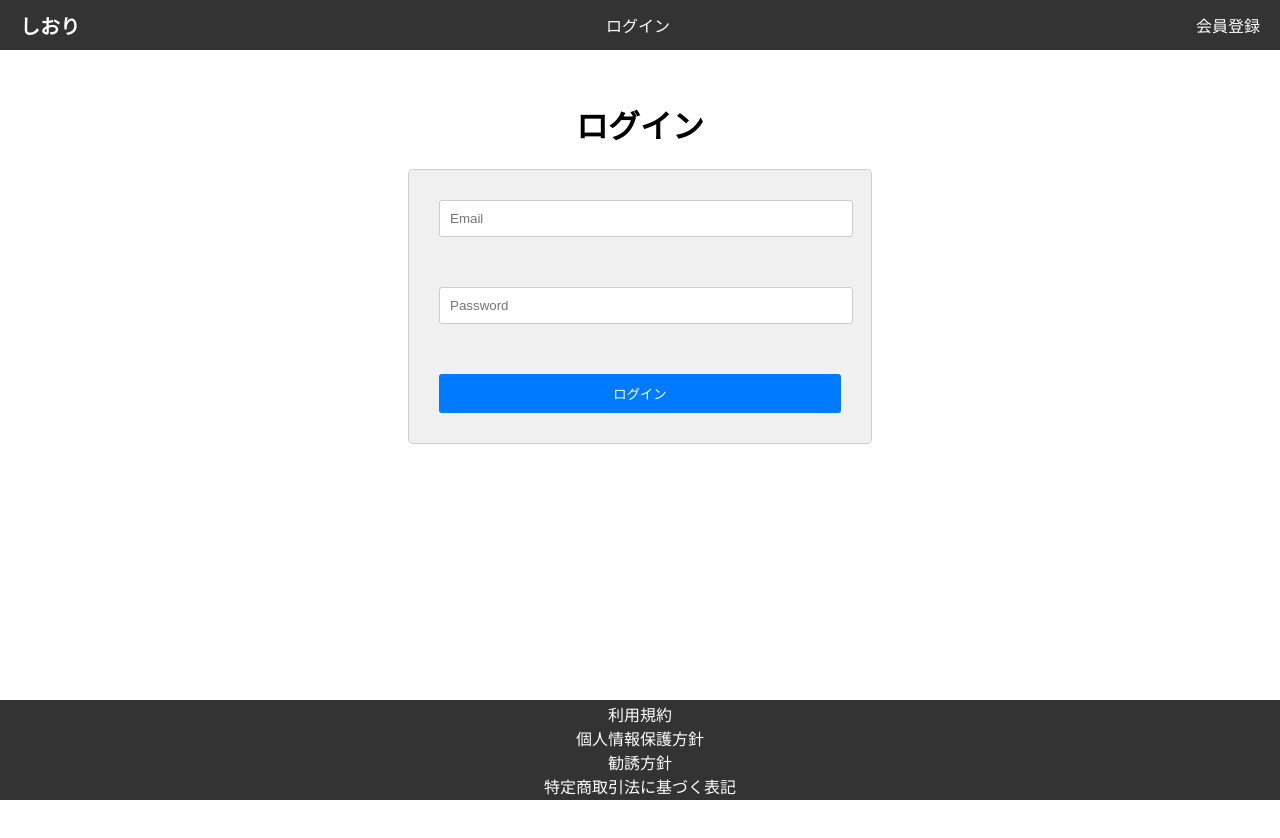
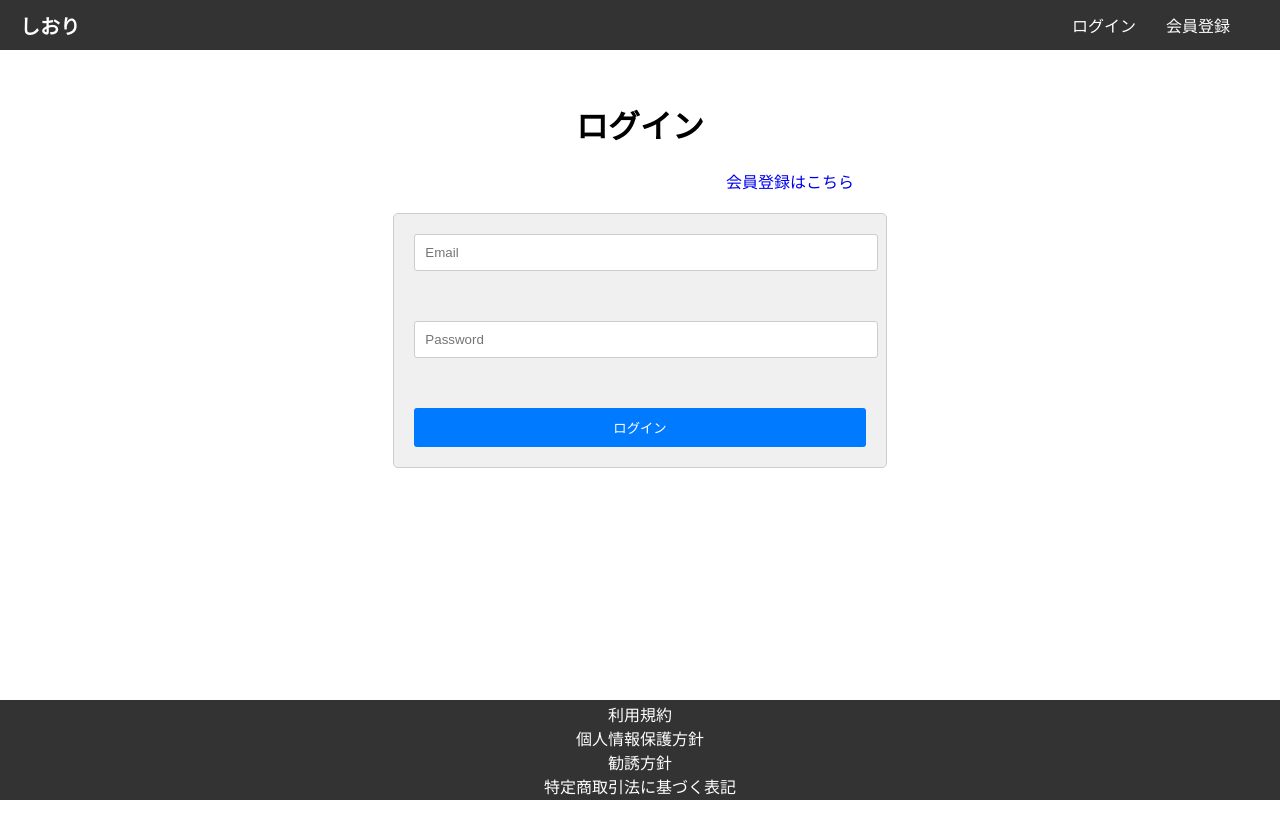
Before and after one commit to satou-yosiyuki/siori, a Next.js app: page /login in a window 1280 px wide. Shown: the top 838 px of the page. Built offline with nearby package versions, Linux system fonts and the light colour scheme; no server answers.

Commit message:
Form Style Fix

```diff
--- a/components/Common/Form/index.tsx
+++ b/components/Common/Form/index.tsx
@@ -1,9 +1,10 @@
 import React, { FormEventHandler } from "react";
 import styles from "./style.module.scss";
+import Link from "next/link";
 
 interface FormProps {
   onSubmit: (email: string, password: string) => Promise<void>;
-  text: string;
+  text: "ログイン" | "会員登録";
 }
 
 const Form: React.FC<FormProps> = (props) => {
@@ -15,6 +16,11 @@ const Form: React.FC<FormProps> = (props) => {
   return (
     <div className={styles.container}>
       <h1 className={styles.title}>{text}</h1>
+      {text === "ログイン" && (
+        <Link className={styles.pushSignUp} href="/signup">
+          会員登録はこちら
+        </Link>
+      )}
       <form className={styles.form} onSubmit={() => onSubmit(email, password)}>
         <input
           type="email"
--- a/components/Common/Form/style.module.scss
+++ b/components/Common/Form/style.module.scss
@@ -1,15 +1,25 @@
 .container {
   display: flex;
   flex-direction: column;
-  margin: 80px 400px 0 400px;
+  align-items: center;
+  margin-top: 80px;
   height: 100vh;
 
   .title {
     text-align: center;
   }
 
+  .pushSignUp {
+    text-decoration: none;
+    padding-bottom: 20px;
+    padding-left: 300px;
+    white-space: nowrap;
+    overflow: hidden;
+    text-overflow: ellipsis;
+  }
+
   .form {
-    padding: 30px;
+    padding: 20px;
     background-color: #f0f0f0;
     border: 1px solid #ccc;
     border-radius: 5px;
--- a/components/Header/index.tsx
+++ b/components/Header/index.tsx
@@ -8,6 +8,7 @@ const Header = () => {
       <Link href={"/"} className={styles.title}>
         しおり
       </Link>
+      <div>
         <Link className={styles.link} href="/login">
           ログイン
         </Link>
@@ -15,6 +16,7 @@ const Header = () => {
           会員登録
         </Link>
       </div>
+    </div>
   );
 };
 
--- a/components/Header/style.module.scss
+++ b/components/Header/style.module.scss
@@ -1,28 +1,29 @@
 /* ヘッダーのスタイル */
 .header {
-  position: fixed; /* 上部に固定する */
+  position: fixed;
   top: 0;
   left: 0;
   right: 0;
-  height: 50px; /* 高さを50pxに設定 */
-  background-color: #333; /* 背景色を設定 */
-  color: #fff; /* テキストの色を設定 */
+  height: 50px;
+  background-color: #333;
+  color: #fff;
   display: flex;
-  justify-content: space-between; /* 左右の要素を均等に配置 */
-  align-items: center; /* 垂直方向に中央揃え */
-  padding: 0 20px; /* 左右の余白を設定 */
+  justify-content: space-between;
+  align-items: center;
+  padding: 0 20px;
 }
 
 /* ログインリンクのスタイル */
 .header .link {
-  text-decoration: none; /* 下線をなくす */
-  color: #fff; /* リンクの色を設定 */
+  text-decoration: none;
+  color: #fff;
+  padding-right: 30px;
 }
 
 /* 左端の「しおり」のスタイル */
 .title {
   font-weight: bold;
   font-size: 20px;
-  text-decoration: none; /* 下線をなくす */
-  color: #fff; /* リンクの色を設定 */
+  text-decoration: none;
+  color: #fff;
 }
```
Lines whose indentation alone changed are shown as unchanged.
